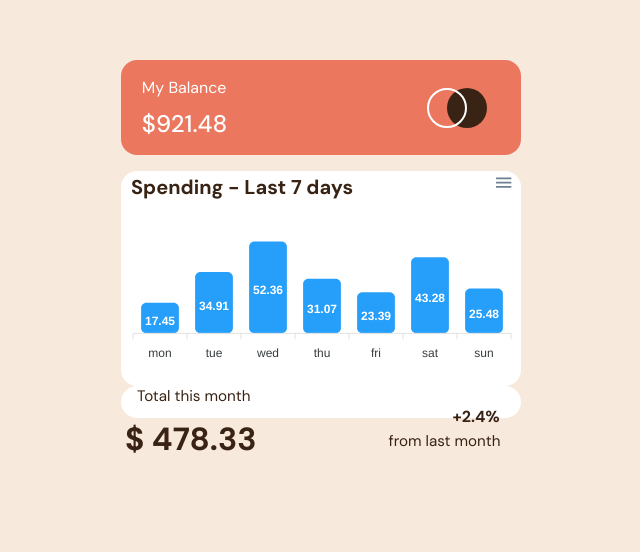
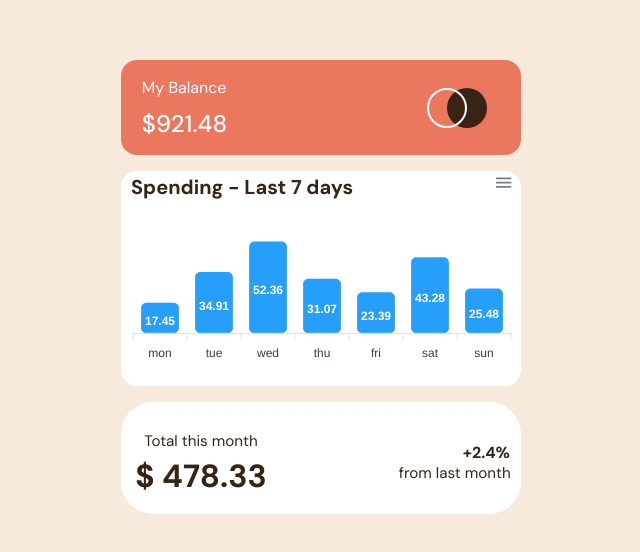
Before and after one commit to leonardojcpg/MoneyChart, a React (Vite) app: page / in a window 1280 px wide. Shown: the top 552 px of the page, without its empty margins (279-919 px from the left). Built offline with nearby package versions, Linux system fonts and the light colour scheme.

Commit message:
feat: Finishing footer

```diff
--- a/src/components/footerDisplay/style.css
+++ b/src/components/footerDisplay/style.css
@@ -1,16 +1,21 @@
-.footer-container{
+.footer-container {
     display: flex;
+    margin-top: 1rem;
     background-color: #fff;
     border-radius: 2rem;
     width: 25rem;
     margin-left: 25rem;
-    height: 2rem;
+    height: 7rem; /* Aumente a altura para o valor desejado */
     font-family: "DM Sans", sans-serif;
     font-weight: 400;
     color: #382314;
-}
+    justify-content: center;
+    text-align: center;
+    align-items: center;
+  }
+
 .totalMonth h4{
-    margin-left: 1rem;
+    margin-top: 1rem;
     font-weight: 400;
     font-size: 0.95rem;
 }
@@ -18,23 +23,20 @@
 .totalMonth span{
     display: flex;
     font-size: 2rem;
-    margin-top: 0.5rem;
     padding: 0.25rem;
     font-weight: bold;
 }
 
 .fromLastMonth span{
+    margin-top: 0.5rem;
     display: flex;
-    margin-top: 1.25rem;
     margin-left: 12rem;
     font-weight: bold;
 }
 
 .fromLastMonth h4{
     display: flex;
-    margin-top: 0.5rem;
     margin-left: 8rem;
-    margin-top: 0.25rem;
     font-family: "DM Sans";
     font-style: normal;
     font-weight: 400;
```
